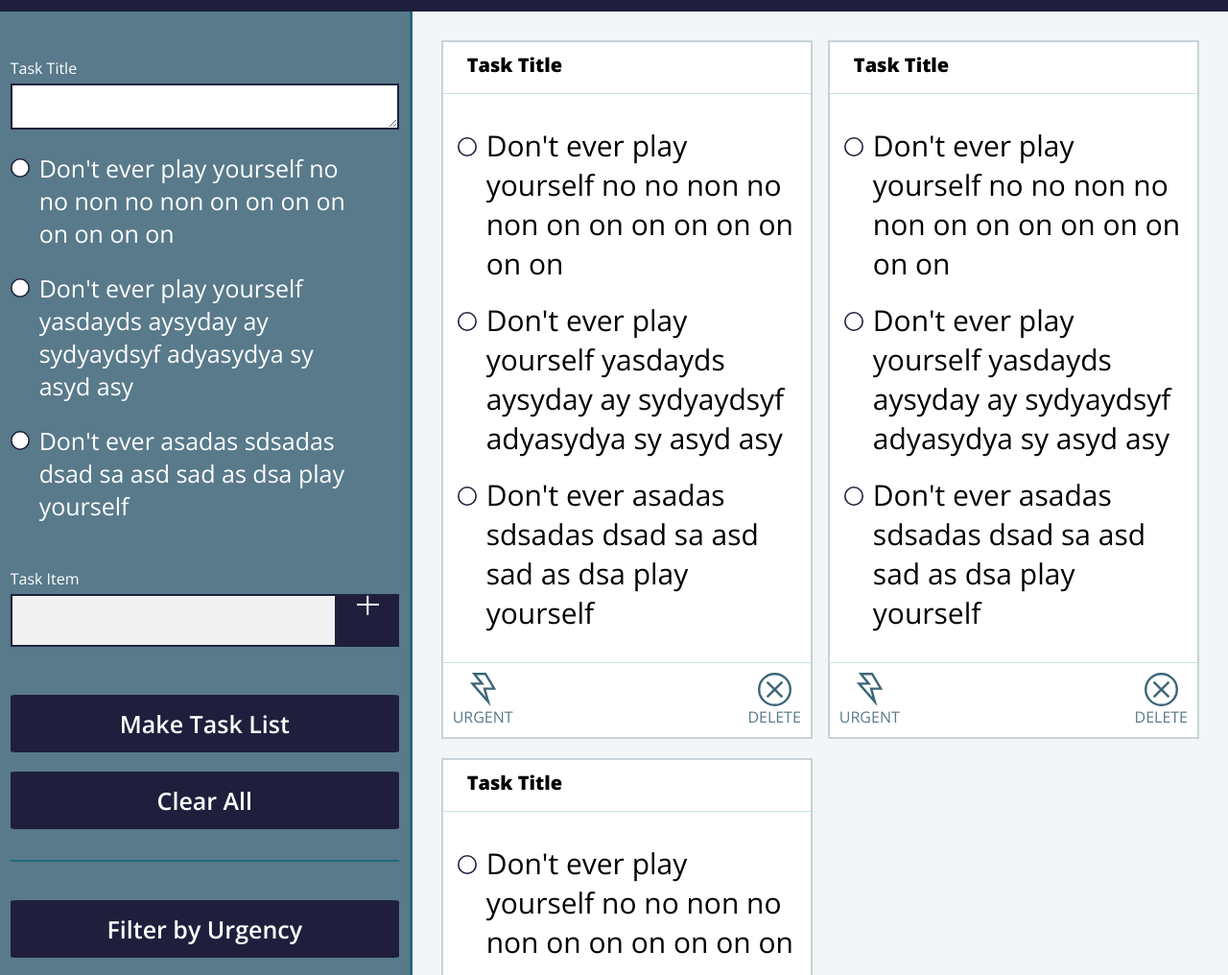
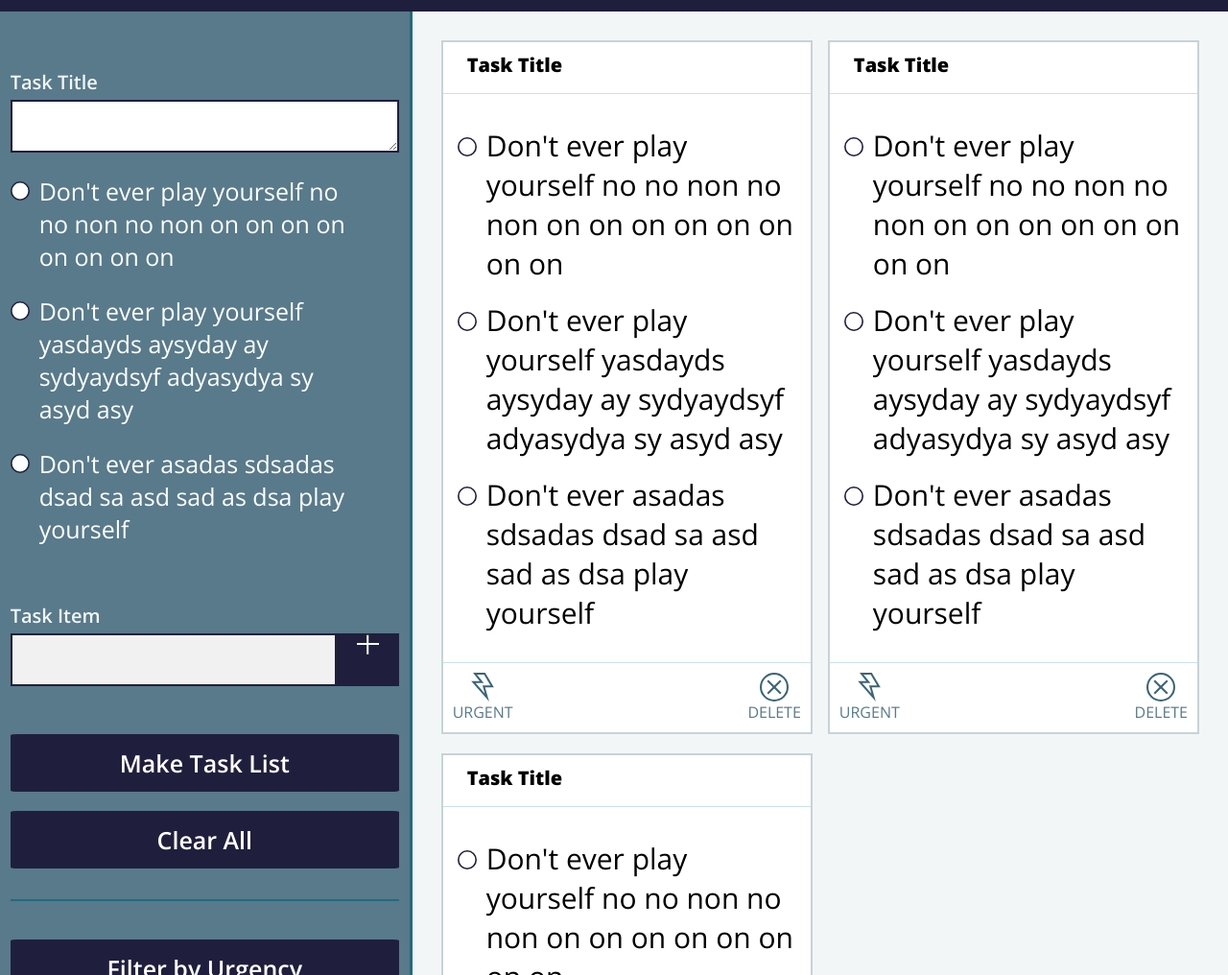
Before and after one commit to andreeahanson/CheckYoSelf, a plain HTML site: page index.html in a window 1280 px wide. Shown: the part 84-1100 px from the top of the page at 96% size. Drawn offline with nearby package versions, Linux system fonts and the light colour scheme.

Commit message:
Ajdust aside input heights

```diff
--- a/styles.css
+++ b/styles.css
@@ -170,7 +170,9 @@ nav {
 }
 
 .text {
-  color: #ffff;
+  color: #f2f6f7;
+  font-size: 20px;
+  font-weight: 600;
   margin-top: 3em;
   margin-bottom: 5px;
 }
@@ -192,7 +194,7 @@ nav {
 
 textarea {
   border: 2px solid #1f1f3d;
-  height: 48px;
+  height: 55px;
 }
 
 .make-task-list-button{
@@ -295,6 +297,6 @@ p{
 .icon-button {
   margin-left: auto;
   margin-right: auto;
-  height: 35px;
-  width: 35px;
+  height: 30px;
+  width: 30px;
 }
```
